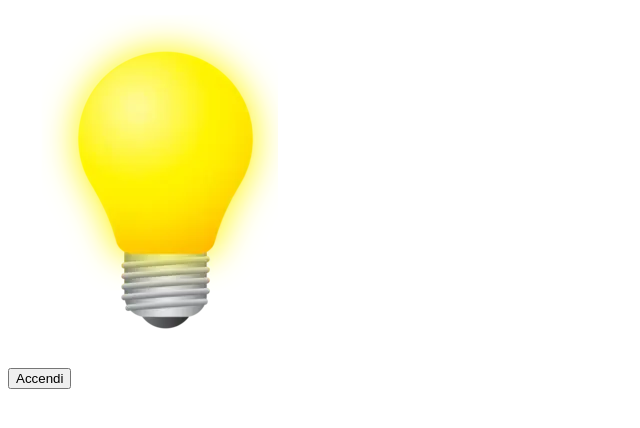
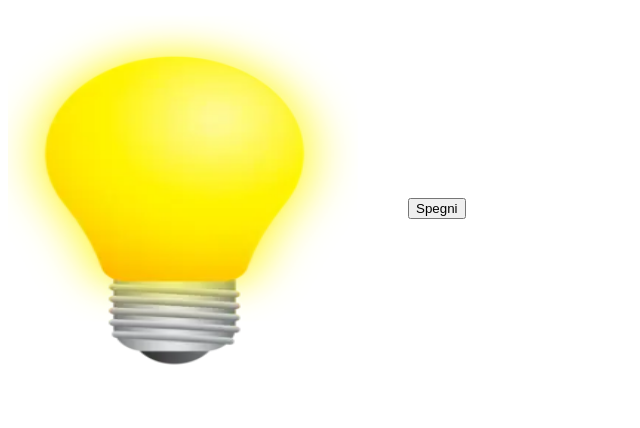
Before and after one commit to andreapaccagnella94/js-dom-1, a plain HTML site: page index.html in a window 1280 px wide. Both pictures are taken after a click on the button "Accendi". Shown: the whole page, without its empty margins (0-640 px from the left). Drawn offline with Linux system fonts and the light colour scheme.

Commit message:
add first nice solution

```diff
--- a/index.html
+++ b/index.html
@@ -9,16 +9,17 @@
 
 <body>
 
-    <div>
-        <img src="./img/white_lamp.png" alt="" id="lamp-off">
+    <div style="display: flex; align-items: center;">
+        <img src="./img/white_lamp.png" alt="" id="lamp-off" width="400" height="400">
         <!--immagine lampada spenta-->
 
-        <img src="./img/yellow_lamp.png" alt="" id="lamp-on" style="display: none;">
+        <img src="./img/yellow_lamp.png" alt="" id="lamp-on" style="display: none; transform: scaleX(-1);" width="400"
+            height="400">
         <!--immagine lampada accesa-->
 
         <button>Accendi</button>
-        <!--immagine lampada spenta-->
     </div>
+    <!--immagine lampada spenta-->
 
 
 
--- a/main.js
+++ b/main.js
@@ -12,13 +12,22 @@ console.log(lampOnEl);
 //identifico il bottone
 const buttonEl = document.querySelector("button");
 console.log(buttonEl);
+console.log(buttonEl.innerText);
+
 
 //creo l'evento
 
 buttonEl.addEventListener("click",
     function () {
-        lampOffEl.style.display = "none"
-        lampOnEl.style.display = "block"
+        if (buttonEl.innerText === "Accendi") {
+            lampOffEl.style.display = "none"
+            lampOnEl.style.display = "block"
+            buttonEl.innerText = "Spegni"
+        } else if (buttonEl.innerText === "Spegni") {
+            lampOffEl.style.display = "block"
+            lampOnEl.style.display = "none"
+            buttonEl.innerText = "Accendi"
+        }
     }
     //quando premo una lampada va block e l'altra va none
 )
```
